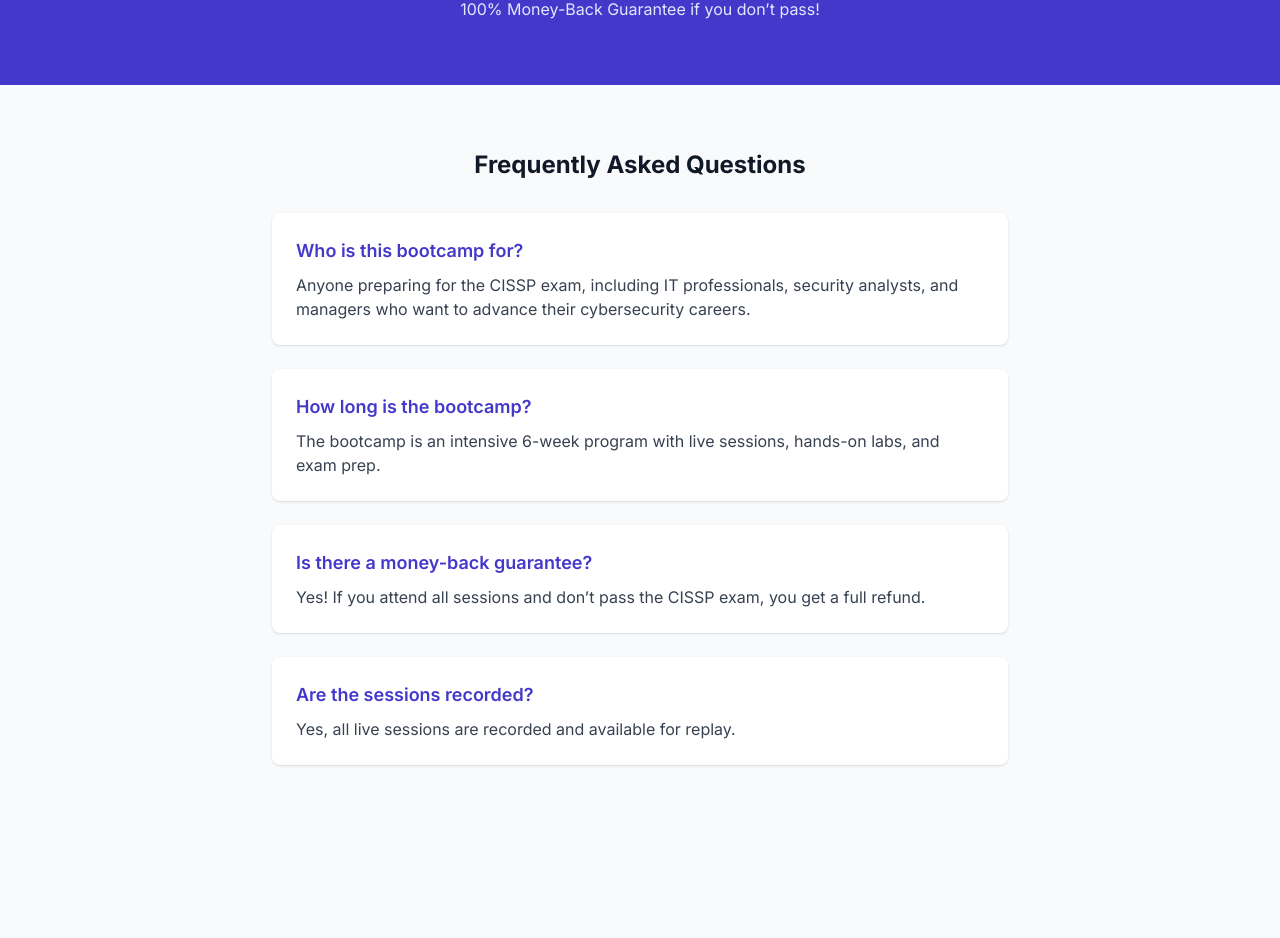
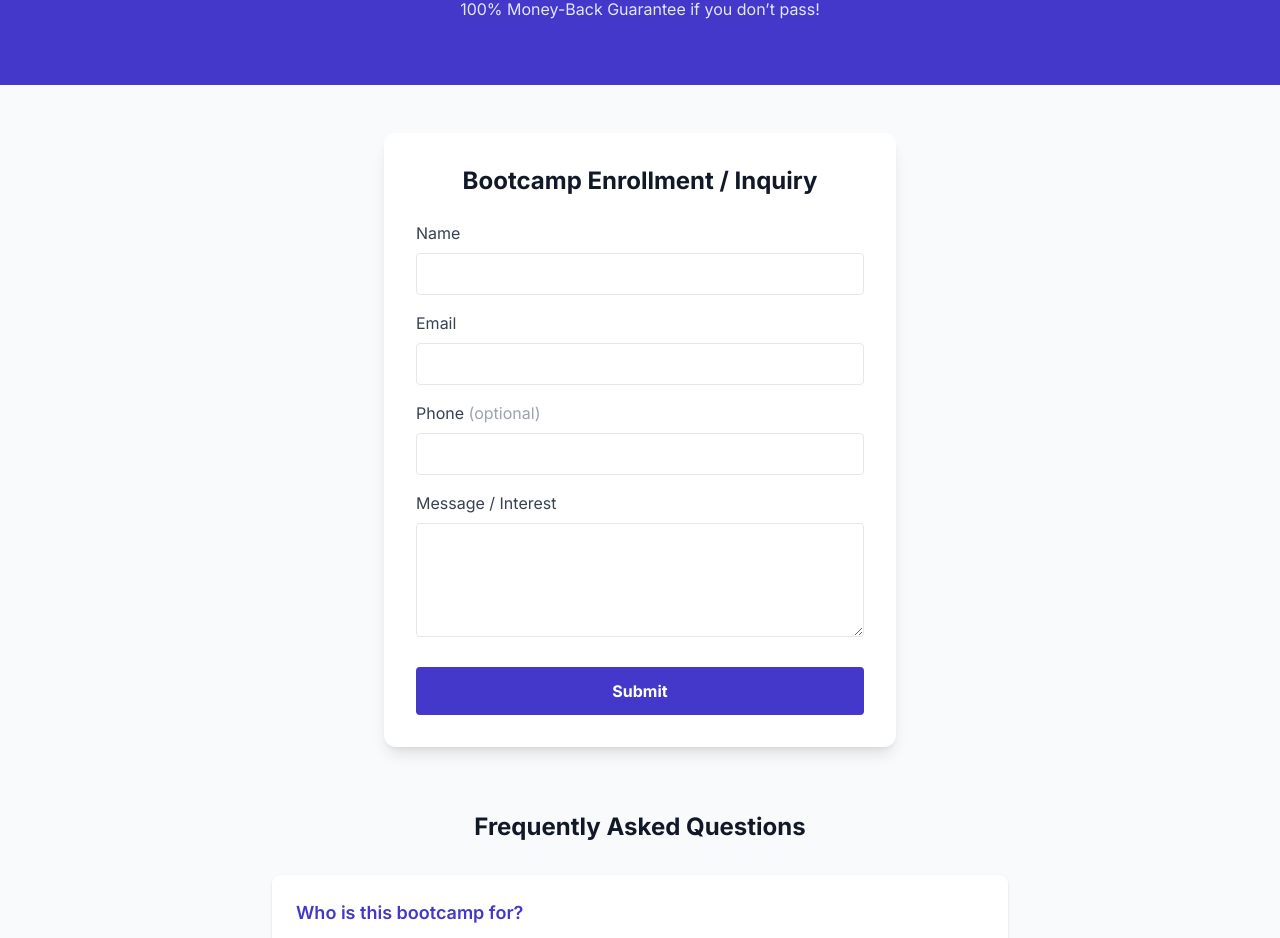
Before and after one commit to vcprimiani/portfolio, a React (Vite) app: page / in a window 1280 px wide. Shown: the part 1915-2853 px from the top of the page. Before the commit the page ends 2744 px from the top, so only its background shows below. Built offline with nearby package versions, Linux system fonts and the light colour scheme.

Commit message:
Update: Upgrade react-router-dom to version 6.30.1, implement routing in App component, and add BootcampContactForm to CisspLanding. Introduce getBootcampContacts function in database module for fetching bootcamp contact messages.

```diff
--- a/package.json
+++ b/package.json
@@ -15,7 +15,7 @@
     "lucide-react": "^0.263.1",
     "react": "^18.2.0",
     "react-dom": "^18.2.0",
-    "react-router-dom": "^6.8.1"
+    "react-router-dom": "^6.30.1"
   },
   "devDependencies": {
     "@types/react": "^18.2.15",
--- a/src/App.tsx
+++ b/src/App.tsx
@@ -1,7 +1,19 @@
+import { BrowserRouter as Router, Routes, Route } from 'react-router-dom'
+import { AuthProvider } from './contexts/AuthContext'
 import CisspLanding from './components/CisspLanding'
+import AdminDashboard from './components/AdminDashboard'
 
 function App() {
-  return <CisspLanding />
+  return (
+    <AuthProvider>
+      <Router>
+        <Routes>
+          <Route path="/admin" element={<AdminDashboard />} />
+          <Route path="/*" element={<CisspLanding />} />
+        </Routes>
+      </Router>
+    </AuthProvider>
+  )
 }
 
 export default App
--- /dev/null
+++ b/src/components/AdminDashboard.tsx
@@ -0,0 +1,83 @@
+import React, { useEffect, useState } from 'react'
+import { getBootcampContacts } from '../lib/database'
+import { useAuth } from '../contexts/AuthContext'
+
+const ADMIN_EMAIL = 'vincent.primiani@gmail.com' // Change to your admin email
+
+const AdminDashboard: React.FC = () => {
+  const { user } = useAuth()
+  const [contacts, setContacts] = useState<any[]>([])
+  const [loading, setLoading] = useState(true)
+  const [error, setError] = useState('')
+
+  useEffect(() => {
+    if (user && user.email === ADMIN_EMAIL) {
+      fetchContacts()
+    } else {
+      setLoading(false)
+    }
+    // eslint-disable-next-line
+  }, [user])
+
+  const fetchContacts = async () => {
+    setLoading(true)
+    setError('')
+    const { data, error } = await getBootcampContacts()
+    if (error) setError('Failed to fetch contacts')
+    else setContacts(data || [])
+    setLoading(false)
+  }
+
+  if (!user || user.email !== ADMIN_EMAIL) {
+    return (
+      <div className="min-h-screen flex items-center justify-center bg-gray-50">
+        <div className="bg-white p-8 rounded shadow text-center">
+          <h2 className="text-xl font-bold mb-2">Admin Access Only</h2>
+          <p className="text-gray-600">You must be signed in as an admin to view this page.</p>
+        </div>
+      </div>
+    )
+  }
+
+  return (
+    <div className="min-h-screen bg-gray-50 py-12 px-4">
+      <div className="max-w-4xl mx-auto bg-white rounded-xl shadow-lg p-8">
+        <h1 className="text-3xl font-bold mb-6">Bootcamp Contact Submissions</h1>
+        {loading ? (
+          <div className="text-center">Loading...</div>
+        ) : error ? (
+          <div className="text-red-600">{error}</div>
+        ) : contacts.length === 0 ? (
+          <div className="text-gray-600">No submissions yet.</div>
+        ) : (
+          <div className="overflow-x-auto">
+            <table className="min-w-full border">
+              <thead>
+                <tr className="bg-indigo-100">
+                  <th className="py-2 px-4 border">Name</th>
+                  <th className="py-2 px-4 border">Email</th>
+                  <th className="py-2 px-4 border">Phone</th>
+                  <th className="py-2 px-4 border">Message</th>
+                  <th className="py-2 px-4 border">Submitted</th>
+                </tr>
+              </thead>
+              <tbody>
+                {contacts.map((c) => (
+                  <tr key={c.id} className="border-t">
+                    <td className="py-2 px-4 border">{c.name}</td>
+                    <td className="py-2 px-4 border">{c.email}</td>
+                    <td className="py-2 px-4 border">{c.phone}</td>
+                    <td className="py-2 px-4 border whitespace-pre-line">{c.message}</td>
+                    <td className="py-2 px-4 border">{new Date(c.created_at).toLocaleString()}</td>
+                  </tr>
+                ))}
+              </tbody>
+            </table>
+          </div>
+        )}
+      </div>
+    </div>
+  )
+}
+
+export default AdminDashboard
--- /dev/null
+++ b/src/components/BootcampContactForm.tsx
@@ -0,0 +1,63 @@
+import React, { useState } from 'react'
+import { supabase } from '../lib/supabase'
+
+const BootcampContactForm: React.FC = () => {
+  const [form, setForm] = useState({
+    name: '',
+    email: '',
+    phone: '',
+    message: ''
+  })
+  const [loading, setLoading] = useState(false)
+  const [success, setSuccess] = useState(false)
+  const [error, setError] = useState('')
+
+  const handleChange = (e: React.ChangeEvent<HTMLInputElement | HTMLTextAreaElement>) => {
+    setForm({ ...form, [e.target.name]: e.target.value })
+  }
+
+  const handleSubmit = async (e: React.FormEvent) => {
+    e.preventDefault()
+    setLoading(true)
+    setError('')
+    setSuccess(false)
+    const { name, email, phone, message } = form
+    const { error } = await supabase.from('bootcamp_contacts').insert([{ name, email, phone, message }])
+    if (error) {
+      setError('Submission failed. Please try again.')
+    } else {
+      setSuccess(true)
+      setForm({ name: '', email: '', phone: '', message: '' })
+    }
+    setLoading(false)
+  }
+
+  return (
+    <form onSubmit={handleSubmit} className="bg-white rounded-xl shadow-lg p-8 max-w-lg mx-auto mt-12">
+      <h2 className="text-2xl font-bold mb-6 text-gray-900 text-center">Bootcamp Enrollment / Inquiry</h2>
+      {success && <div className="mb-4 p-3 bg-green-100 text-green-800 rounded">Thank you! We’ll be in touch soon.</div>}
+      {error && <div className="mb-4 p-3 bg-red-100 text-red-800 rounded">{error}</div>}
+      <div className="mb-4">
+        <label className="block text-gray-700 mb-2">Name</label>
+        <input name="name" value={form.name} onChange={handleChange} required className="w-full px-4 py-2 border rounded focus:ring-2 focus:ring-indigo-500" />
+      </div>
+      <div className="mb-4">
+        <label className="block text-gray-700 mb-2">Email</label>
+        <input name="email" type="email" value={form.email} onChange={handleChange} required className="w-full px-4 py-2 border rounded focus:ring-2 focus:ring-indigo-500" />
+      </div>
+      <div className="mb-4">
+        <label className="block text-gray-700 mb-2">Phone <span className="text-gray-400">(optional)</span></label>
+        <input name="phone" value={form.phone} onChange={handleChange} className="w-full px-4 py-2 border rounded focus:ring-2 focus:ring-indigo-500" />
+      </div>
+      <div className="mb-6">
+        <label className="block text-gray-700 mb-2">Message / Interest</label>
+        <textarea name="message" value={form.message} onChange={handleChange} rows={4} required className="w-full px-4 py-2 border rounded focus:ring-2 focus:ring-indigo-500" />
+      </div>
+      <button type="submit" disabled={loading} className="w-full bg-indigo-700 text-white font-bold py-3 rounded hover:bg-indigo-800 transition disabled:opacity-50">
+        {loading ? 'Submitting...' : 'Submit'}
+      </button>
+    </form>
+  )
+}
+
+export default BootcampContactForm
--- a/src/components/CisspLanding.tsx
+++ b/src/components/CisspLanding.tsx
@@ -1,4 +1,5 @@
 import React from 'react'
+import BootcampContactForm from './BootcampContactForm'
 
 const faqs = [
   {
@@ -100,6 +101,9 @@ const CisspLanding: React.FC = () => (
       <p className="mt-4 text-indigo-100">100% Money-Back Guarantee if you don’t pass!</p>
     </section>
 
+    {/* Bootcamp Contact Form */}
+    <BootcampContactForm />
+
     {/* FAQ */}
     <section className="py-16 px-4 max-w-3xl mx-auto">
       <h2 className="text-2xl font-bold text-gray-900 mb-8 text-center">Frequently Asked Questions</h2>
--- a/src/lib/database.ts
+++ b/src/lib/database.ts
@@ -73,6 +73,14 @@ export const getContactMessages = async () => {
   return { data, error }
 }
 
+export const getBootcampContacts = async () => {
+  const { data, error } = await supabase
+    .from('bootcamp_contacts')
+    .select('*')
+    .order('created_at', { ascending: false })
+  return { data, error }
+}
+
 // Initialize database tables (run this once)
 export const initializeDatabase = async () => {
   // This would typically be done through Supabase dashboard
```
Also changed, not shown: 1 other file (tests, documents, lock files or other folders).
